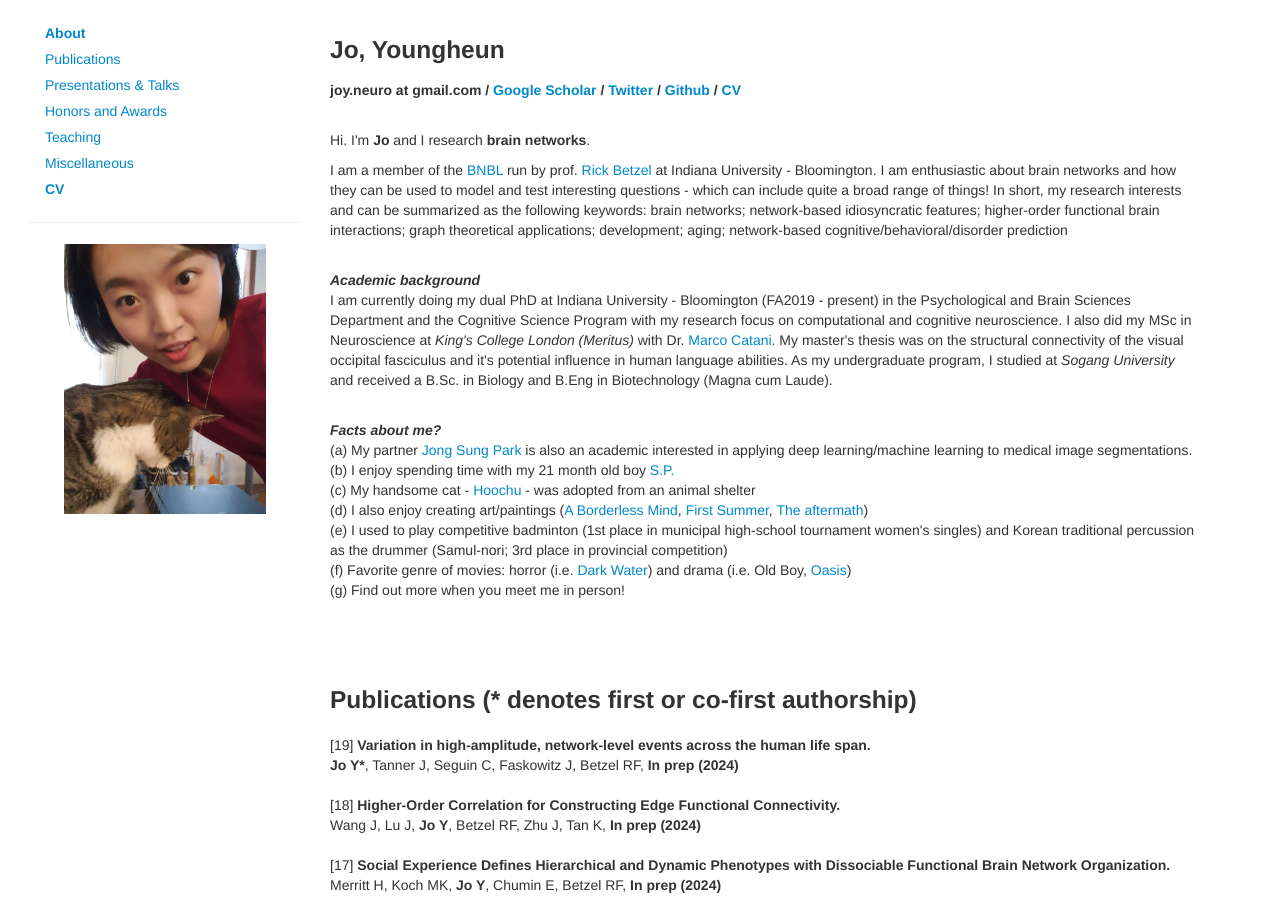
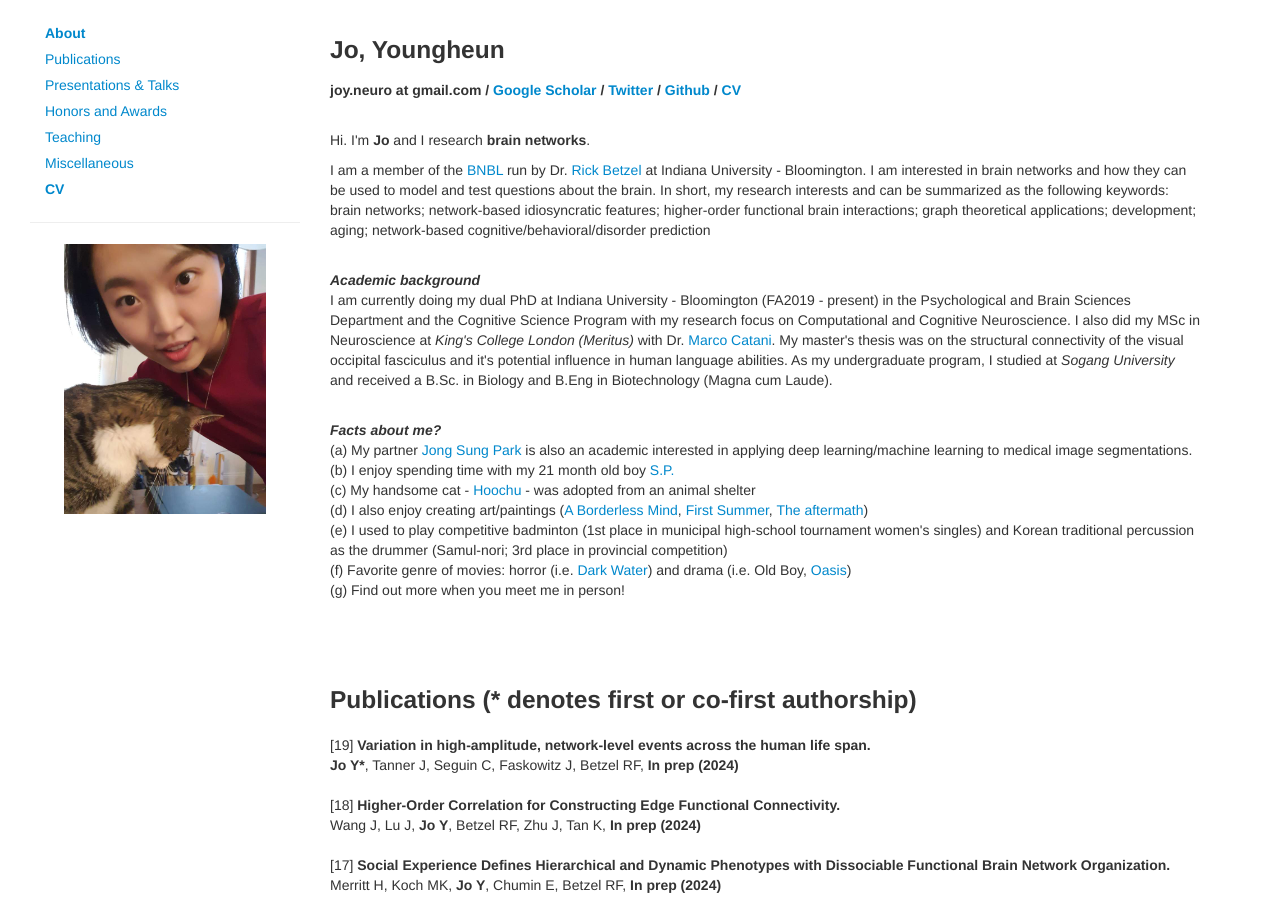
Before and after one commit to joy-neuro/joy-neuro.github.io, a Jekyll site: the page index.html, which Jekyll copies as it is, in a window 1280 px wide and 900 px high. Built offline with Jekyll 4.4.1, drawn with Linux system fonts in a browser that asks for light colours; nearby versions of some CDN libraries; comment, search, counter and statistics services are not loaded; some of the changed text lies outside the part shown.

Commit message:
Update index.html

```diff
--- a/index.html
+++ b/index.html
@@ -77,15 +77,15 @@
                 Hi. I'm <b>Jo</b> and I research <b>brain networks</b>.
             </p>
             <p>
-                I am a member of the <a target="_blank" href="https://www.brainnetworkslab.com/">BNBL</a> run by prof. <a target="_blank" href= "https://scholar.google.com/citations?user=3j9gqsEAAAAJ&hl=en&oi=ao">Rick Betzel</a> at Indiana University - Bloomington.
-                I am enthusiastic about brain networks and how they can be used to model and test interesting questions - which can include quite a broad range of things! In short, my research interests and can be summarized as the following keywords: brain networks; network-based idiosyncratic features; higher-order functional brain interactions; graph theoretical
+                I am a member of the <a target="_blank" href="https://www.brainnetworkslab.com/">BNBL</a> run by Dr. <a target="_blank" href= "https://scholar.google.com/citations?user=3j9gqsEAAAAJ&hl=en&oi=ao">Rick Betzel</a> at Indiana University - Bloomington.
+                I am interested in brain networks and how they can be used to model and test questions about the brain. In short, my research interests and can be summarized as the following keywords: brain networks; network-based idiosyncratic features; higher-order functional brain interactions; graph theoretical
 applications; development; aging; network-based cognitive/behavioral/disorder prediction
             </p>
             </br>
             <p>
                 <b><em>Academic background</em></b>
             </br>
-                I am currently doing my dual PhD at Indiana University - Bloomington (FA2019 - present) in the Psychological and Brain Sciences Department and the Cognitive Science Program with my research focus on computational and cognitive neuroscience. I also did my MSc in Neuroscience at <em>King's College London (Meritus)</em>
+                I am currently doing my dual PhD at Indiana University - Bloomington (FA2019 - present) in the Psychological and Brain Sciences Department and the Cognitive Science Program with my research focus on Computational and Cognitive Neuroscience. I also did my MSc in Neuroscience at <em>King's College London (Meritus)</em>
                 with Dr. <a target="_blank" href="https://scholar.google.co.kr/citations?user=VPqrCdQAAAAJ&hl=en&oi=ao">Marco Catani</a>. My master's thesis was on the structural connectivity of the visual occipital fasciculus and it's potential influence in human language abilities.
                 As my undergraduate program, I studied at <em>Sogang University</em> and received a B.Sc. in Biology and B.Eng in Biotechnology (Magna cum Laude).
             </p>
@@ -93,7 +93,7 @@
             <p>
                 <b><em>Facts about me?</em></b>
             </br>
-                (a) My partner <a target="_blank" href="https://pjsjongsung.github.io/index.html">Jong Sung Park</a> is also an academic interested in applying deep learning/machine learning to medical image segmentations.
+                (a) My partner <a target="_blank" href="https://pjsjongsung.github.io/index.html">Jong Sung Park</a> is also an academic interested in applying deep learning/machine learning to medical image segmentations.</br>
                 (b) I enjoy spending time with my 21 month old boy <a target="_blank" href="https://github.com/joy-neuro/joy-neuro.github.io/blob/master/assets_files/SP_1.jpg?raw=true">S.P.</a> </br>
                 (c) My handsome cat - <a target="_blank" href="https://github.com/joy-neuro/joy-neuro.github.io/blob/master/assets_files/hoochu.jpeg?raw=true">Hoochu</a> - was adopted from an animal shelter</br>
                 (d) I also enjoy creating art/paintings (<a target="_blank" href="https://github.com/joy-neuro/joy-neuro.github.io/blob/master/assets_files/ABorderlessMind_small_version-01.jpg?raw=true">A Borderless Mind</a>, <a target="_blank" href="https://github.com/joy-neuro/joy-neuro.github.io/blob/master/assets_files/firstsummer.jpeg?raw=true">First Summer</a>, <a target="_blank" href="https://github.com/joy-neuro/joy-neuro.github.io/blob/master/assets_files/theaftermath.jpeg?raw=true">The aftermath</a>)</br>
@@ -481,6 +481,22 @@
                 <div class="media-body">
                     <p class="media-heading">
                         <strong>
+                        Department of Statistics, University of Michigan, Ann Arbor
+                     </strong><br>
+                        Topic: Brain networks and their edges
+                    </p>
+                    <!--<p class="abstract-text">
+                       can add explanation of paper
+                    </p>-->
+                </div>
+            </div>
+            <div class="media">
+                <!--<a name="cp" class="pull-left">
+                    <img class="media-object" src="./assets_files/ill-1.png" width="96px" height="96px">
+                </a>-->
+                <div class="media-body">
+                    <p class="media-heading">
+                        <strong>
                         OnNeuro, Center for Cognitive and Behavioral Brain Imaging (CCBBI), Ohio State University
                      </strong><br>
                         Topic: Variation in high-amplitude event across the human lifespan
```
Also changed, not shown: other parts of index.html (+1 -1 lines).
